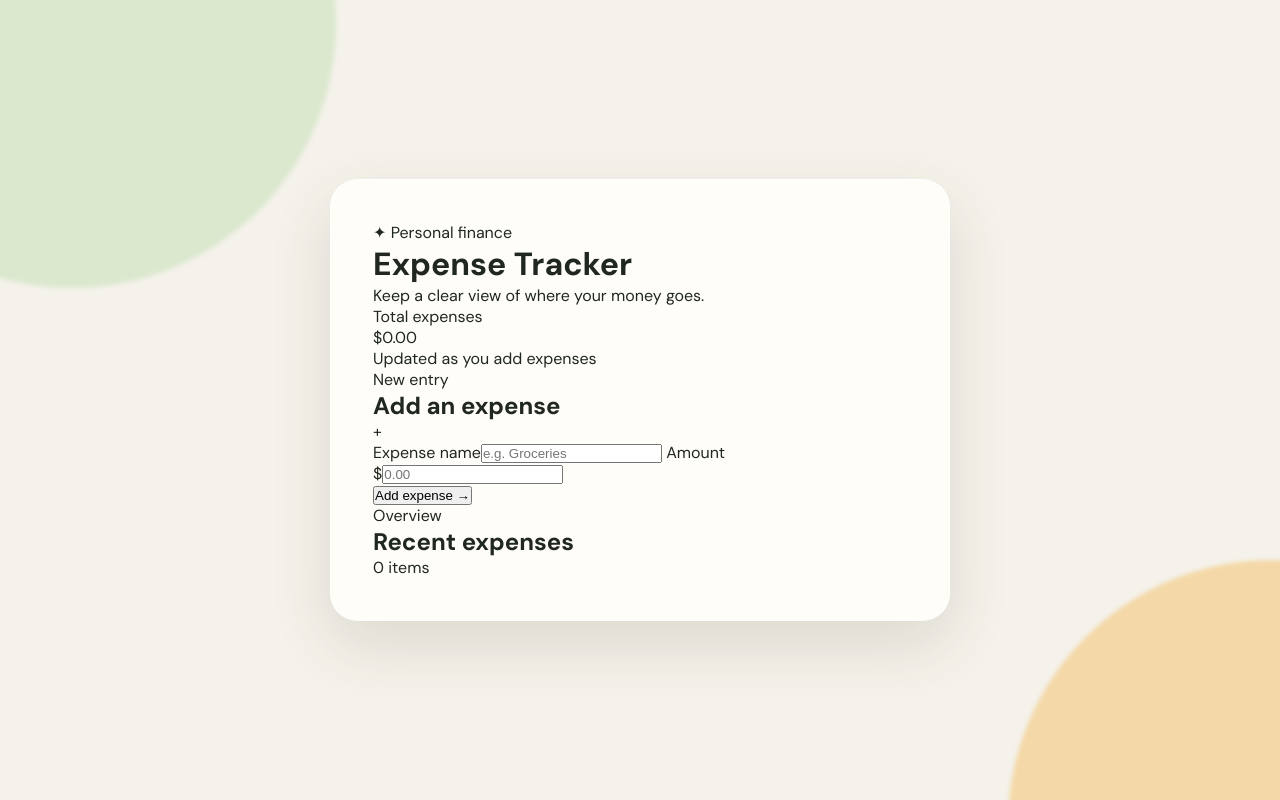
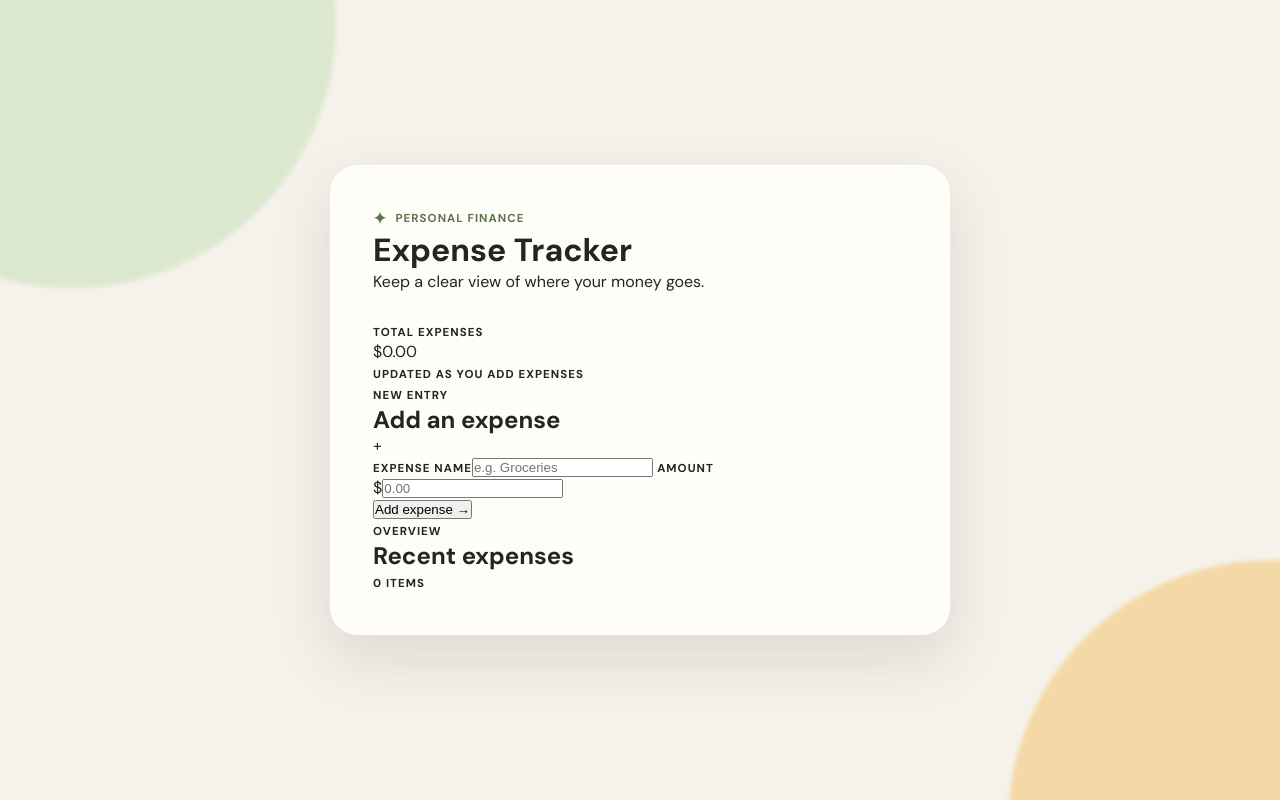
Before and after one commit to Sekiro-Ashina/Expense_Tracker, a plain HTML site: page index.html in a window 1280 px wide. Drawn offline with Linux system fonts and the light colour scheme.

Commit message:
Started styling  hero section

```diff
--- a/style.css
+++ b/style.css
@@ -46,3 +46,26 @@ body::after {
   border-radius: 28px;
   box-shadow: 0 24px 60px rgba(75, 66, 46, 0.14);
 }
+.hero {
+  margin-bottom: 28px;
+}
+.eyebrow,
+.section-kicker,
+.summary-label,
+.summary-note,
+label > span,
+.item-count {
+  font-size: 0.72rem;
+  font-weight: 700;
+  letter-spacing: 0.09em;
+  text-transform: uppercase;
+}
+.eyebrow {
+  color: #5c754d;
+  display: flex;
+  align-items: center;
+  gap: 8px;
+}
+.eyebrow-icon {
+  font-size: 1rem;
+}
```
